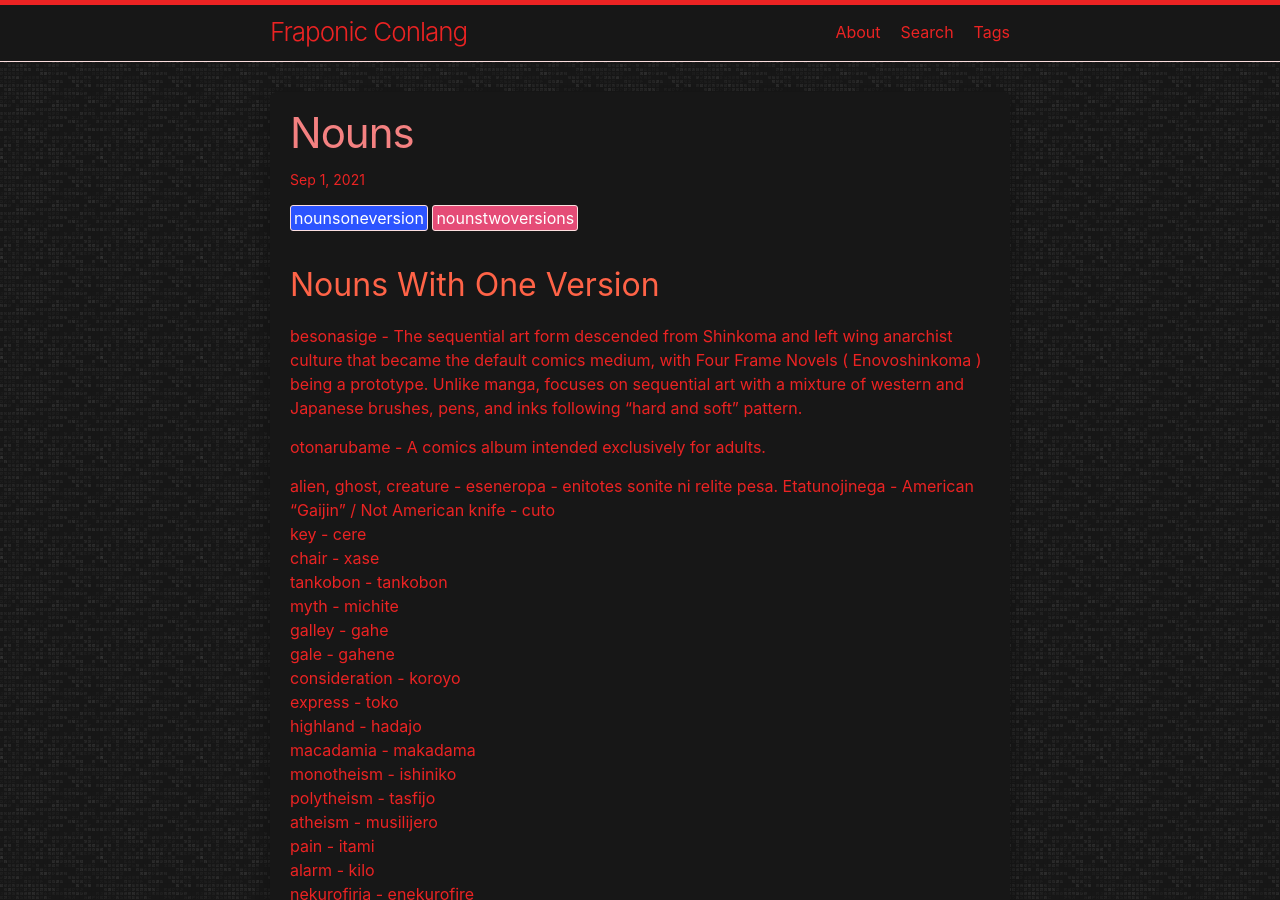
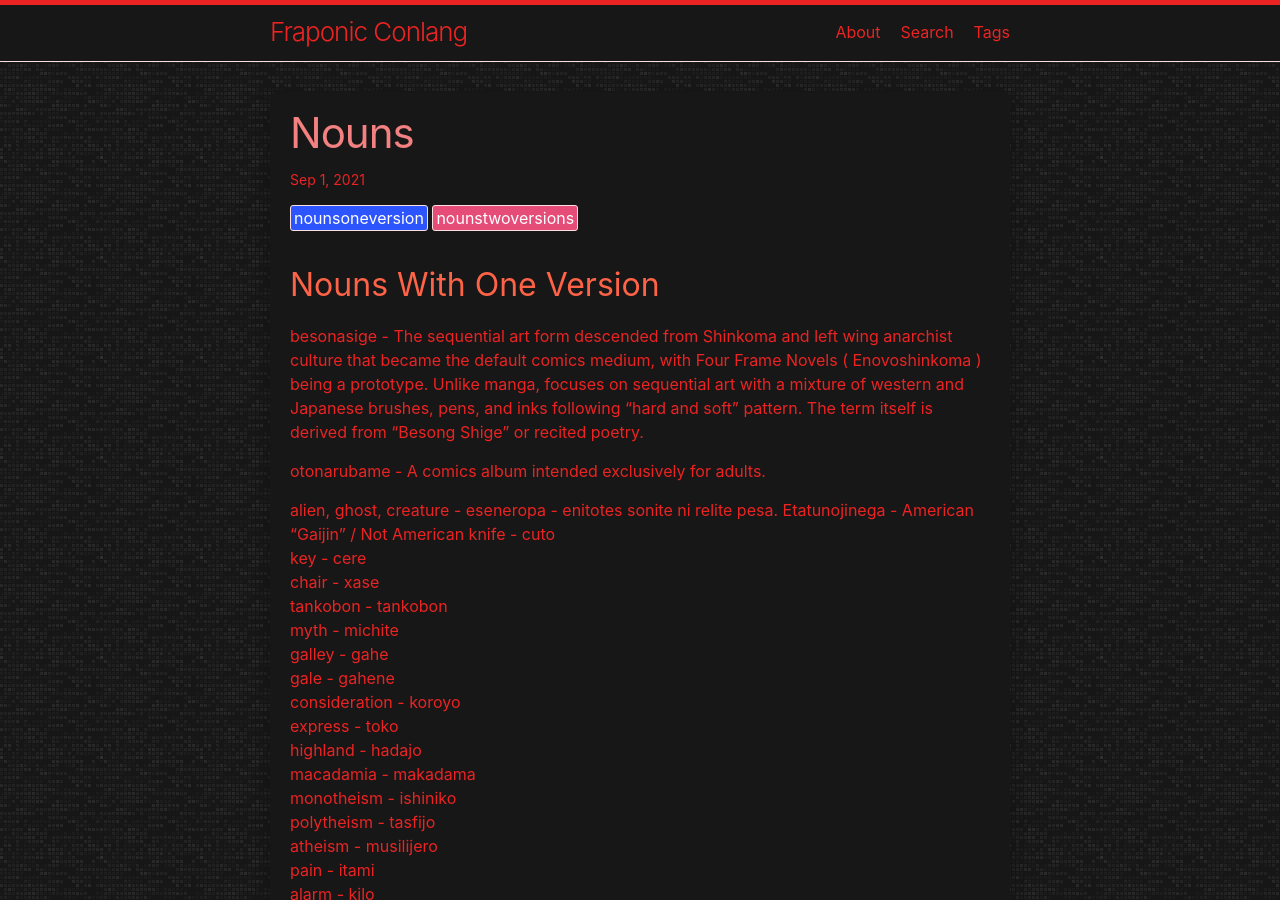
Before and after one commit to LWFlouisa/FraponicConlang, a Jekyll site: the page built from _posts/2021-09-01-nouns.md, in a window 1280 px wide and 900 px high. Built offline with Jekyll 4.4.1, drawn with Linux system fonts in a browser that asks for light colours.

Commit message:
Update 2021-09-01-nouns.md

```diff
--- a/_posts/2021-09-01-nouns.md
+++ b/_posts/2021-09-01-nouns.md
@@ -6,7 +6,7 @@ tags: nounsoneversion nounstwoversions
 ---
 
 ## Nouns With One Version
-besonasige - The sequential art form descended from Shinkoma and left wing anarchist culture that became the default comics medium, with Four Frame Novels ( Enovoshinkoma ) being a prototype. Unlike manga, focuses on sequential art with a mixture of western and Japanese brushes, pens, and inks following "hard and soft" pattern.
+besonasige - The sequential art form descended from Shinkoma and left wing anarchist culture that became the default comics medium, with Four Frame Novels ( Enovoshinkoma ) being a prototype. Unlike manga, focuses on sequential art with a mixture of western and Japanese brushes, pens, and inks following "hard and soft" pattern. The term itself is derived from "Besong Shige" or recited poetry.
 
 otonarubame - A comics album intended exclusively for adults.
 
```
